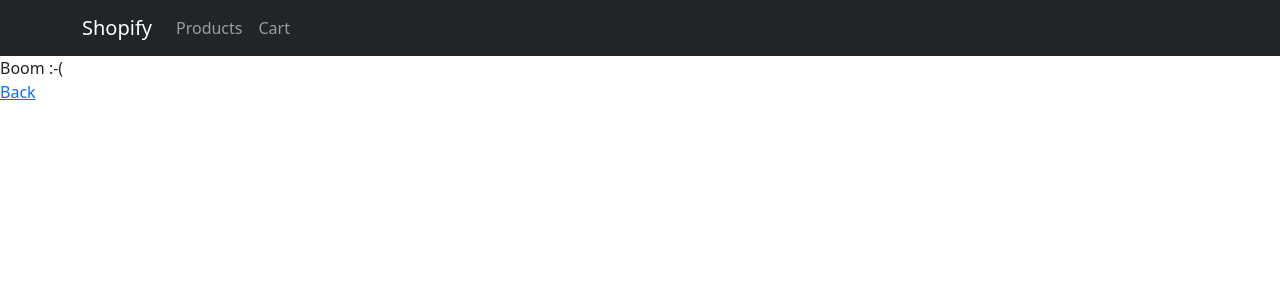
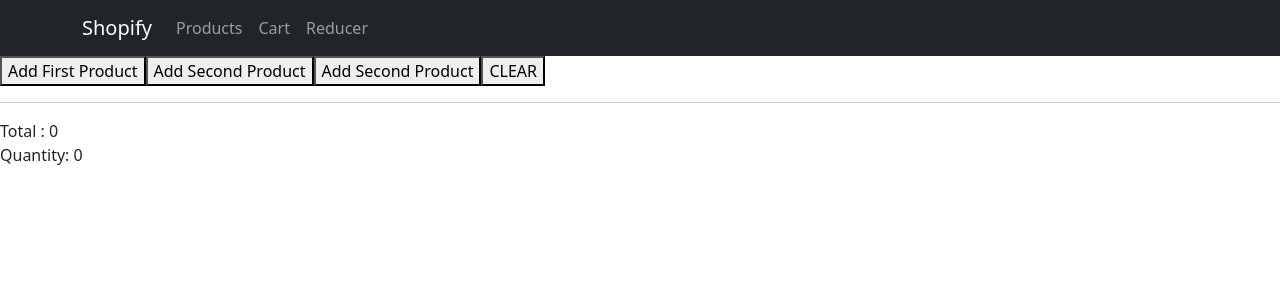
Before and after one commit to BanuPrakash/VISA_JS, a React (Vite) app in the folder workspace/shopapp/: page /dummy in a window 1280 px wide. Shown: the top 300 px of the page. Built offline with nearby package versions, Linux system fonts and the light colour scheme.

Commit message:
Shop app

```diff
--- a/workspace/shopapp/src/App.jsx
+++ b/workspace/shopapp/src/App.jsx
@@ -4,6 +4,7 @@ import ProductList from './products/ProductList'
 import CartList from './cart/CartList'
 import Details from './misc/Details'
 import Default from './misc/Default'
+import Dummy from './misc/Dummy'
 
 function App() {
   return (
@@ -14,6 +15,7 @@ function App() {
         <Route path='/products' element={<ProductList />}/>
         <Route path='/cart' element={<CartList />}/>
         <Route path='/details/:id' element={<Details />}/>
+        <Route path='/dummy' element={<Dummy />} />
         <Route path='/' element={<ProductList />}/>
         <Route path='*' element={<Default />}/>
       </Routes>
--- /dev/null
+++ b/workspace/shopapp/src/misc/Dummy.jsx
@@ -0,0 +1,38 @@
+import { useReducer } from "react"
+import cartReducer from "../reducers/cartReducer"
+
+const initialState = {
+    "items": [],
+    "quantity": 0,
+    "total": 0
+}
+export default function Dummy() {
+    let [state, dispatch] = useReducer(cartReducer, initialState);
+
+  function first() {
+    dispatch({"type": "ADD_TO_CART", payload: {"id": 14, "name": "A", "price": 642.22}})
+  }
+
+  function second() {
+    dispatch({"type": "ADD_TO_CART", payload: {"id": 3, "name": "B", "price": 999.22}})
+  }
+  function inc() {
+    dispatch({"type": "INCREMENT", payload: 14})
+  }
+  return (
+
+    <div>
+        <button type="button" onClick={first}>Add First Product</button>
+        <button type="button" onClick={second}>Add Second Product</button>
+        <button type="button" onClick={() => inc(3)}>Add Second Product</button>
+        <button type="button" onClick={() => dispatch({type:'CLEAR_CART'})}>CLEAR</button>
+        <hr />
+        Total : {state.total} <br />
+        Quantity: {state.quantity} <br />
+
+        {
+            state.items.map(item => <div>{item.name}, {item.qty}, {item.price}, {item.amount}</div>)
+        }
+    </div>
+  )
+}
--- a/workspace/shopapp/src/misc/NavbarComponent.jsx
+++ b/workspace/shopapp/src/misc/NavbarComponent.jsx
@@ -11,6 +11,7 @@ export default function NavbarComponent() {
           <Nav className="me-auto">
             <Nav.Link as={Link} to="/">Products</Nav.Link>
             <Nav.Link as={Link} to="/cart">Cart</Nav.Link>
+            <Nav.Link as={Link} to="/dummy">Reducer</Nav.Link>
           </Nav>
         </Container>
       </Navbar>
```
Also changed, not shown: 1 other file (tests, documents, lock files or other folders).
